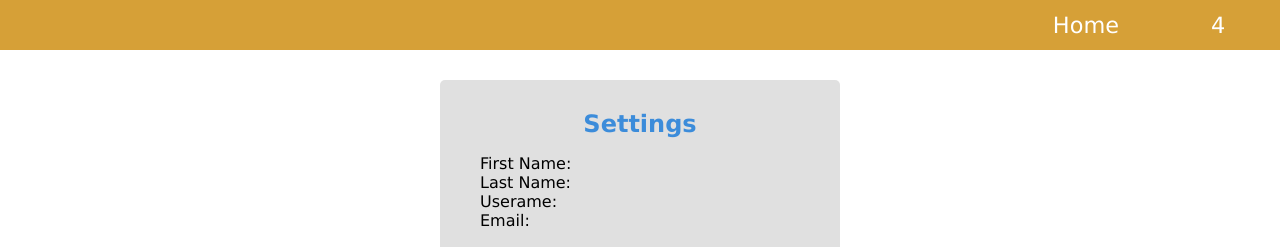
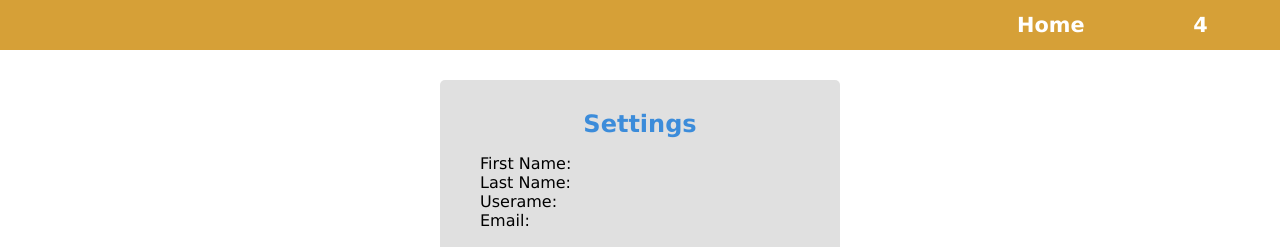
Before and after one commit to jdub9108/SE-174, a PHP site: page /php/EditProfile.php in a window 1280 px wide. Shown: the top 247 px of the page. Run offline with PHP 8.4, Linux system fonts and the light colour scheme; a user stored in the database is signed in; data comes from the database, SQL or seed files in the repository; some libraries are stand-ins or nearby versions.

Commit message:
Made the top bar matching font, size, and bold like our index.php

```diff
--- a/css/forums.css
+++ b/css/forums.css
@@ -13,15 +13,16 @@ body {
 }
 
 .top-bar li {
-   font-family: "Verdana";
-   font-size: 1.4em;
+   font-family: Verdana;
+   font-size: 1.3em;
    line-height: 50px;
    display: inline-block;
-   margin-right:-3px;
    text-align: center;
    height: 50px;
    width: 130px;
    color: #FFFFFF;
+   margin-right: 0.7em;
+   font-weight: bold;
 }
 
 .top-bar li:hover {
```
